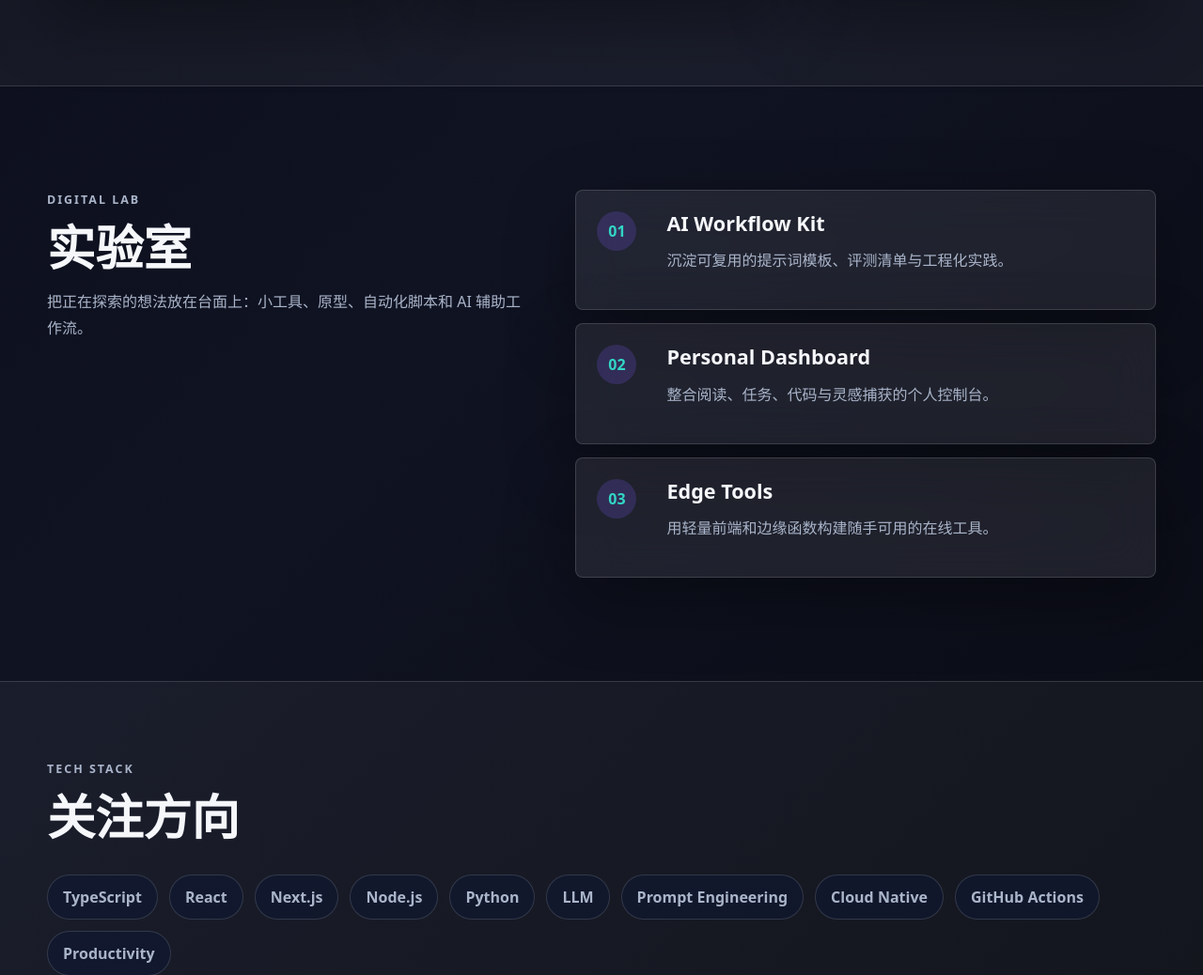
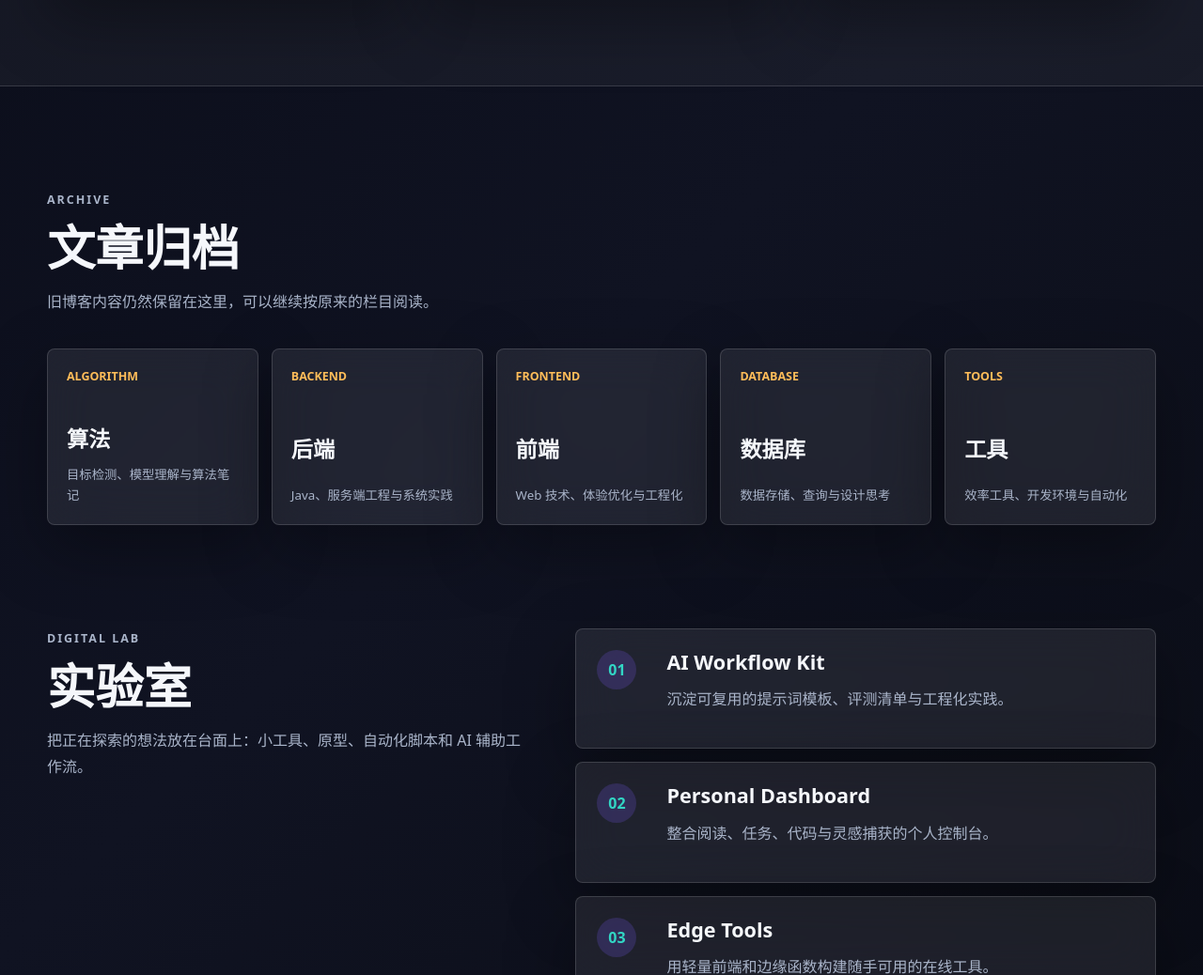
Before and after one commit to bruceyang2012/bruceyang2012.github.io, a plain HTML site: page index.html in a window 1280 px wide. Shown: the part 1322-2360 px from the top of the page at 94% size. Drawn offline with Linux system fonts and the light colour scheme.

Commit message:
Restore archive links on homepage

```diff
--- a/index.html
+++ b/index.html
@@ -21,8 +21,8 @@
       </a>
       <nav class="nav-links" aria-label="主导航">
         <a href="#posts">文章</a>
+        <a href="#archive">归档</a>
         <a href="#lab">实验室</a>
-        <a href="#stack">技术栈</a>
         <a href="#contact">联系</a>
       </nav>
       <button class="theme-toggle" type="button" aria-label="切换主题">
@@ -105,6 +105,41 @@
         </div>
       </section>
 
+      <section id="archive" class="section-shell archive-section">
+        <div class="section-heading reveal">
+          <p class="eyebrow">Archive</p>
+          <h2>文章归档</h2>
+          <p>旧博客内容仍然保留在这里，可以继续按原来的栏目阅读。</p>
+        </div>
+        <div class="archive-grid">
+          <a class="archive-card reveal" href="/Algorithm/">
+            <span>Algorithm</span>
+            <strong>算法</strong>
+            <small>目标检测、模型理解与算法笔记</small>
+          </a>
+          <a class="archive-card reveal" href="/Java/">
+            <span>Backend</span>
+            <strong>后端</strong>
+            <small>Java、服务端工程与系统实践</small>
+          </a>
+          <a class="archive-card reveal" href="/Frontend/">
+            <span>Frontend</span>
+            <strong>前端</strong>
+            <small>Web 技术、体验优化与工程化</small>
+          </a>
+          <a class="archive-card reveal" href="/Database/">
+            <span>Database</span>
+            <strong>数据库</strong>
+            <small>数据存储、查询与设计思考</small>
+          </a>
+          <a class="archive-card reveal" href="/Tools/">
+            <span>Tools</span>
+            <strong>工具</strong>
+            <small>效率工具、开发环境与自动化</small>
+          </a>
+        </div>
+      </section>
+
       <section id="lab" class="section-shell split-section">
         <div class="section-heading reveal">
           <p class="eyebrow">Digital Lab</p>
--- a/styles.css
+++ b/styles.css
@@ -384,6 +384,53 @@ h3 {
   padding: 110px 0;
 }
 
+.archive-section {
+  padding: 110px 0 0;
+}
+
+.archive-grid {
+  display: grid;
+  grid-template-columns: repeat(5, minmax(0, 1fr));
+  gap: 14px;
+}
+
+.archive-card {
+  display: flex;
+  min-height: 188px;
+  flex-direction: column;
+  justify-content: space-between;
+  padding: 20px;
+  border: 1px solid var(--line);
+  border-radius: var(--radius);
+  background: var(--card);
+  box-shadow: var(--shadow);
+  backdrop-filter: blur(24px);
+  transition: transform 180ms ease, border-color 180ms ease, background 180ms ease;
+}
+
+.archive-card:hover {
+  transform: translateY(-5px);
+  border-color: rgba(255, 189, 89, 0.42);
+  background: rgba(255, 255, 255, 0.12);
+}
+
+.archive-card span {
+  color: var(--accent-3);
+  font-size: 0.78rem;
+  font-weight: 900;
+  text-transform: uppercase;
+}
+
+.archive-card strong {
+  margin-top: 28px;
+  font-size: 1.45rem;
+}
+
+.archive-card small {
+  color: var(--muted);
+  line-height: 1.6;
+}
+
 .lab-list {
   display: grid;
   gap: 14px;
@@ -502,6 +549,10 @@ h3 {
   .post-grid {
     grid-template-columns: 1fr;
   }
+
+  .archive-grid {
+    grid-template-columns: repeat(2, minmax(0, 1fr));
+  }
 }
 
 @media (max-width: 520px) {
@@ -532,6 +583,18 @@ h3 {
 
   .lab-item {
     grid-template-columns: 1fr;
+  }
+
+  .archive-section {
+    padding-top: 74px;
+  }
+
+  .archive-grid {
+    grid-template-columns: 1fr;
+  }
+
+  .archive-card {
+    min-height: 150px;
   }
 
   .signal-panel {
```
